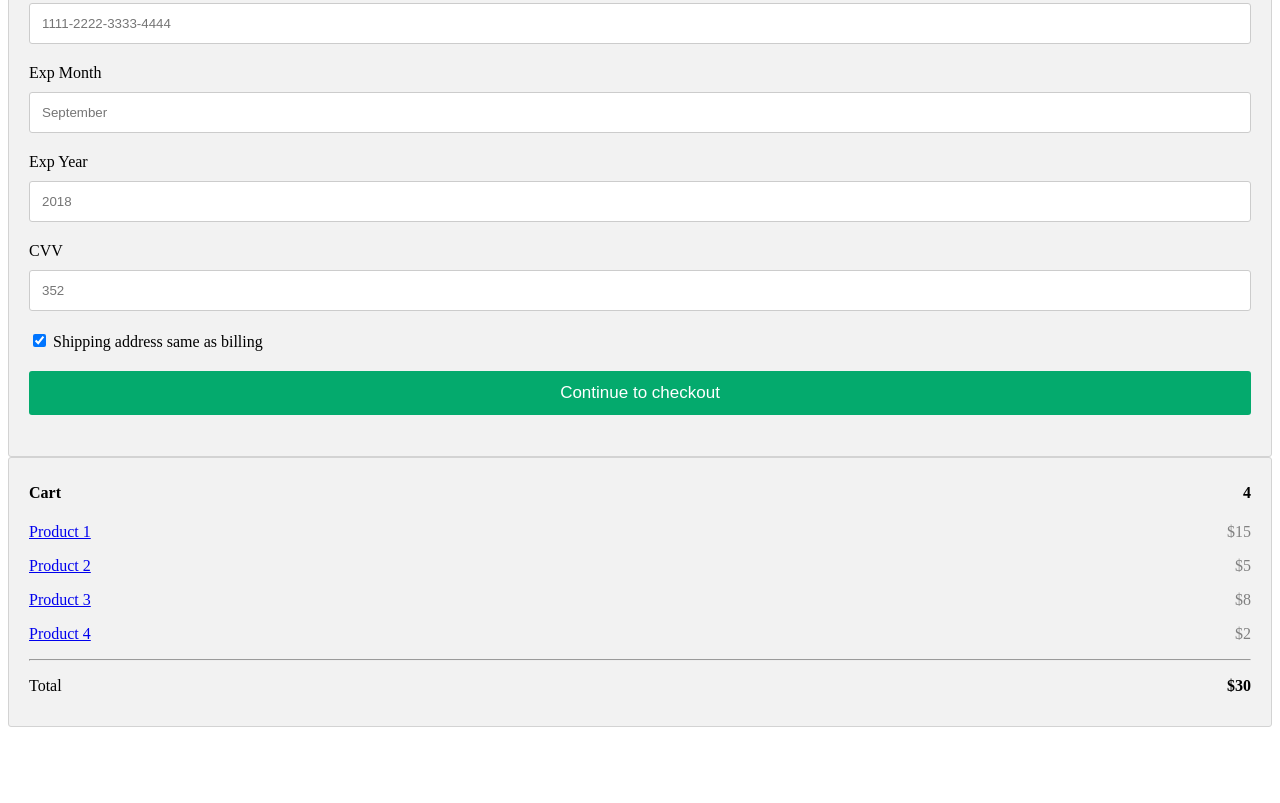
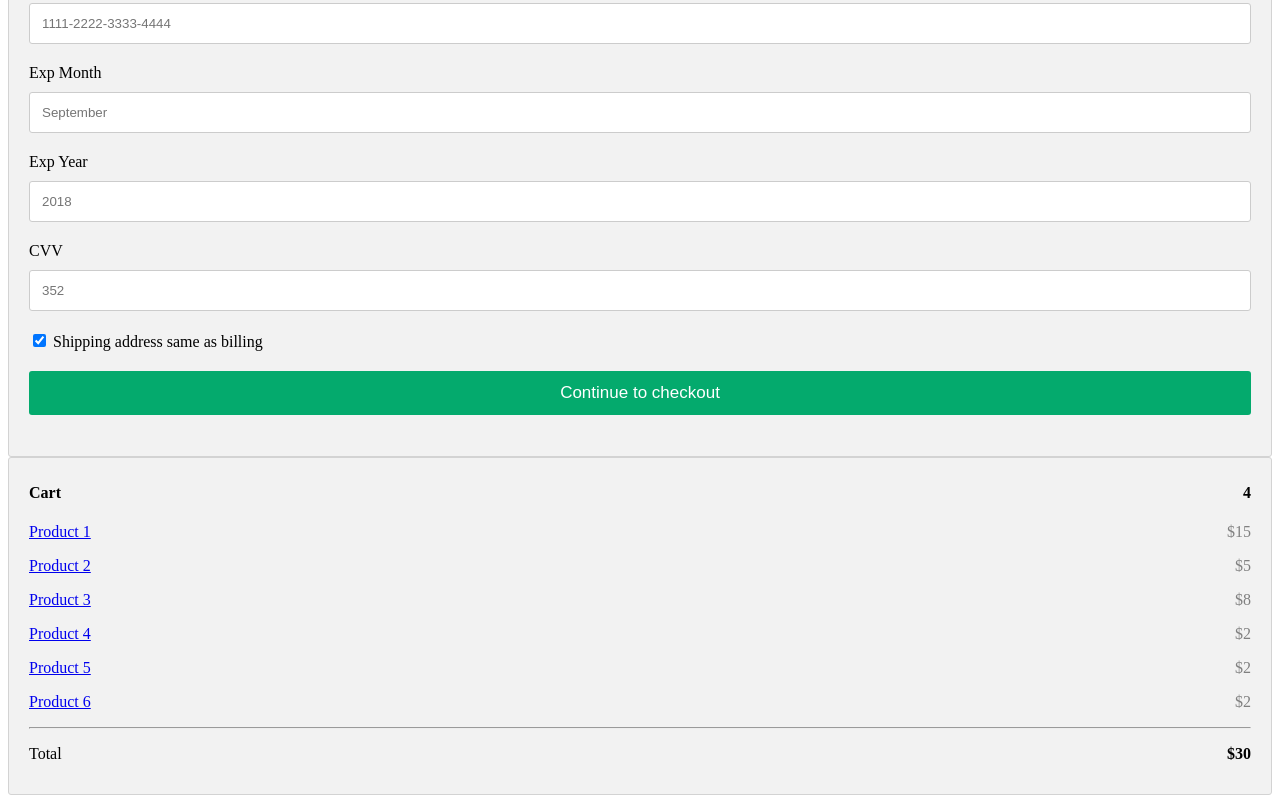
Before and after one commit to ManojKRISHNAPPA/shiny-devops, a plain HTML site: page code/index.html in a window 1280 px wide. Shown: the part 843-1646 px from the top of the page. Before the commit the page ends 1578 px from the top, so only its background shows below. Drawn offline with Linux system fonts and the light colour scheme.

Commit message:
changes commited

```diff
--- a/code/index.html
+++ b/code/index.html
@@ -166,6 +166,8 @@ span.price {
       <p><a href="#">Product 2</a> <span class="price">$5</span></p>
       <p><a href="#">Product 3</a> <span class="price">$8</span></p>
       <p><a href="#">Product 4</a> <span class="price">$2</span></p>
+      <p><a href="#">Product 5</a> <span class="price">$2</span></p>
+      <p><a href="#">Product 6</a> <span class="price">$2</span></p>
       <hr>
       <p>Total <span class="price" style="color:black"><b>$30</b></span></p>
     </div>
```
